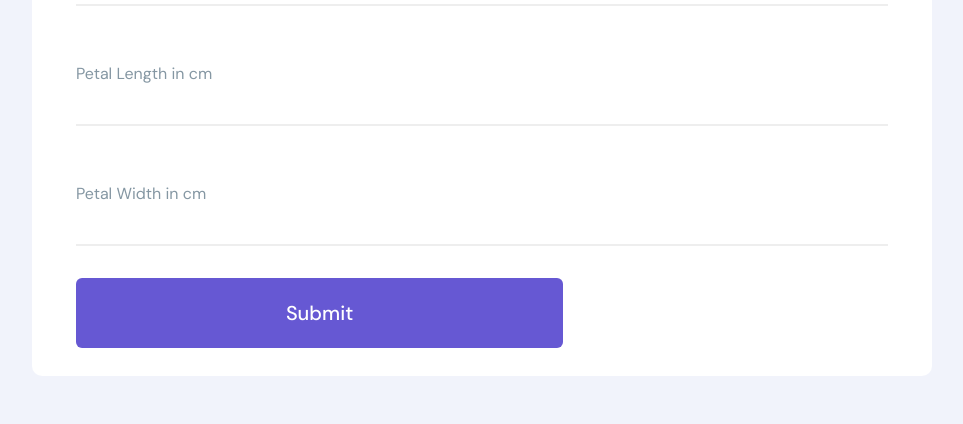
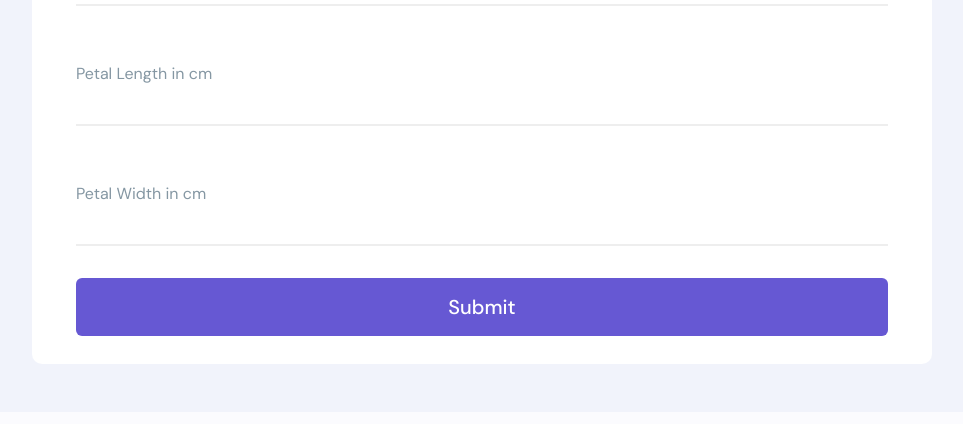
Before and after one commit to Vengatesan-K/Iris-Species, a Flask app: page / in a window 1280 px wide. Shown: the part 517-941 px from the top of the page, without its empty margins (158-1121 px from the left). After the commit the page ends 853 px from the top, so only its background shows below. Run offline with Flask 3, Linux system fonts and the light colour scheme; parts of the project's set-up code (start-up, migrations or seed data) failed here and were passed over.

Commit message:
Update style.css

```diff
--- a/static/style.css
+++ b/static/style.css
@@ -41,7 +41,7 @@ input {
 	padding-bottom: 25%;
 	background-image: url('https://cdn1.vectorstock.com/i/1000x1000/29/75/watercolor-garden-iris-flowers-isolated-on-white-vector-10372975.jpg');
 	background-repeat: no-repeat;
-	background-size: 120%;
+	background-size: 170%;
 	background-position: 100px 8%;
 	position: relative;
 }
@@ -108,8 +108,8 @@ input {
 .action-button {
 	font: inherit;
 	font-size: 1.25rem;
-	padding: 1em;
-	width: 60%;
+	padding: 0.7em;
+	width: 100%;
 	font-weight: 500;
 	background-color: #6658d3;
 	border-radius: 6px;
```
